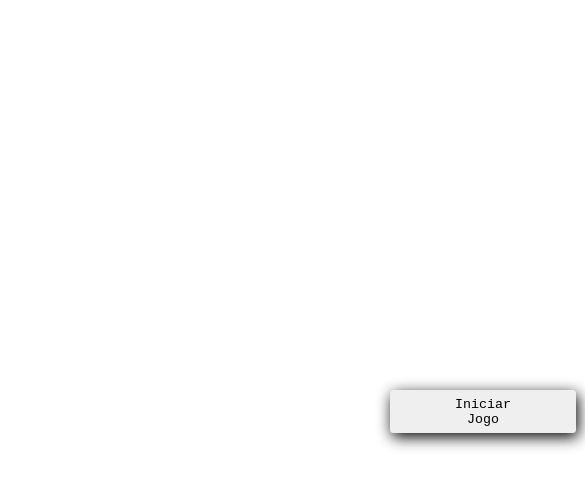
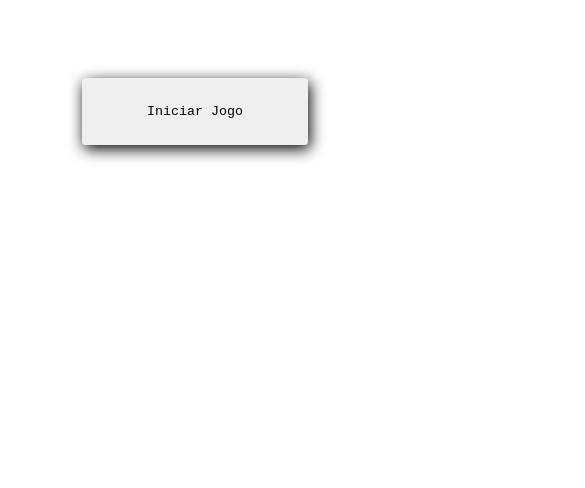
Before and after one commit to Acchi-Gotchi/Mendigo-Simulator-2.0, a plain HTML site: page index.html in a window 390 px wide. Shown: the top 488 px of the page, 585 px wide, since content can reach past the window. Drawn offline with Linux system fonts and the light colour scheme.

Commit message:
Update style.css

```diff
--- a/style.css
+++ b/style.css
@@ -6,17 +6,15 @@
 }
 html {
   margin: 5rem;
+  max-height: 100vh;
 }
-#iniciar {
-  margin: 25rem;
-}
+
 body {
   margin: 0rem;
   text-align: center;
   transition: 300ms;
-  height: 100vh;
+  height: 10vh;
   background: #59a9c9;
-  overflow: hidden;
 }
 button {
   transition: 300ms;
@@ -168,3 +166,34 @@ ul {
 .tarde ::-webkit-scrollbar-button {
   display: none;
 }
+@media (max-width: 737px) {
+  body {
+    overflow: auto;
+    height: 10vh;
+  }
+  .StandardAspectRatio {
+    display: grid;
+  }
+  button {
+    transition: 300ms;
+    text-align: center;
+    margin: 0;
+    margin-block: 5%;
+    padding-block: 2rem;
+    padding-inline: 5rem;
+    cursor: pointer;
+    outline: none;
+    box-shadow: 2px 4px 15px;
+    border: black;
+    border-radius: 3.5px;
+  }
+  button:hover {
+    background: #2d7ec0;
+    color: white;
+    box-shadow: 4px 8px 30px black;
+    padding-block: 2.3rem;
+    padding-inline: 4.6rem;
+    border: black;
+    border-radius: 2px;
+  }
+}
```
